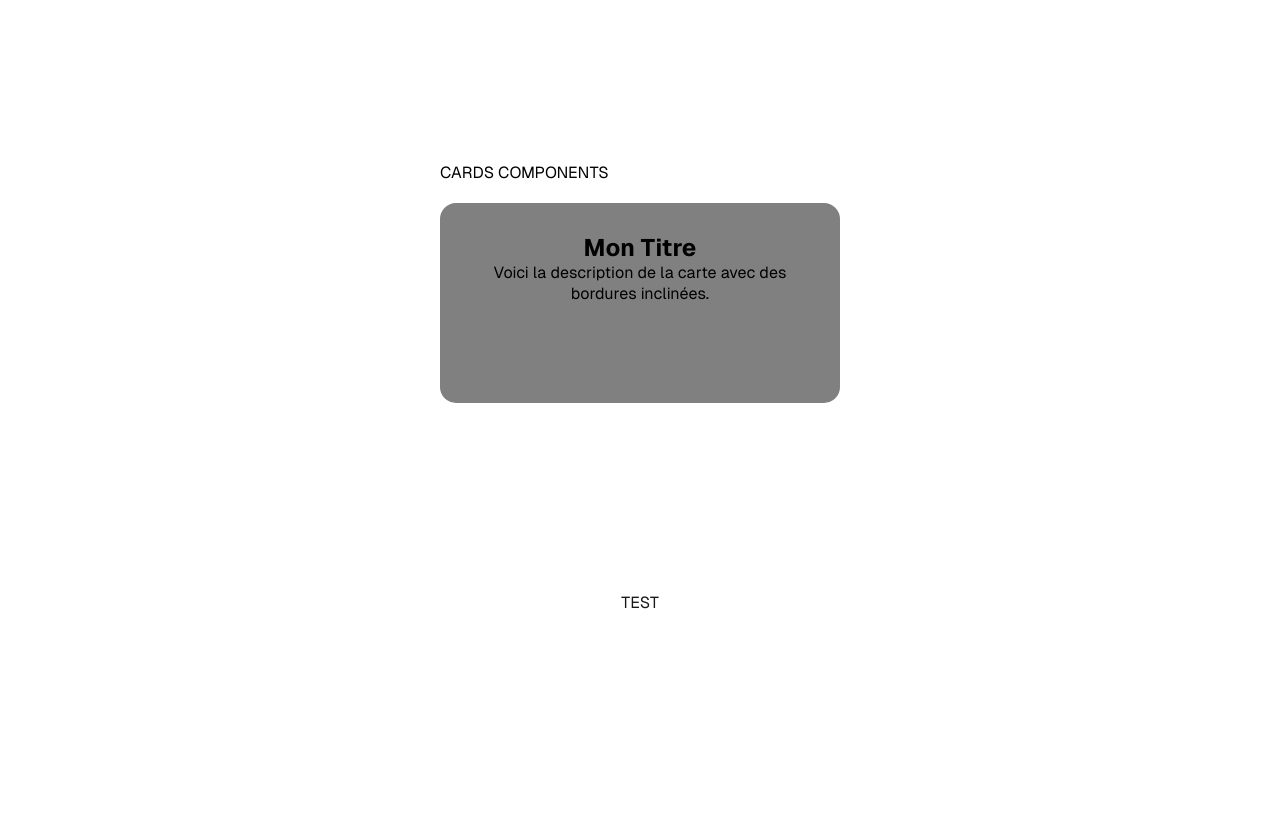
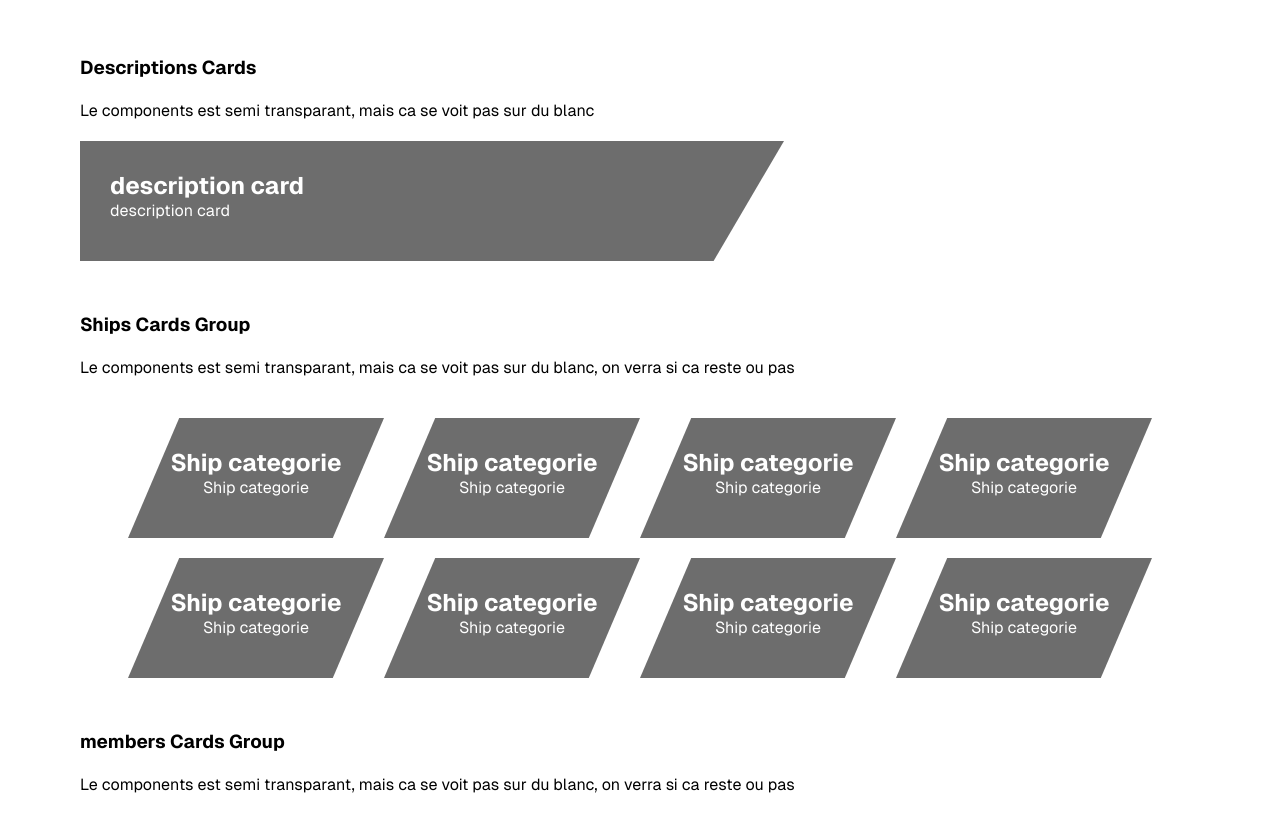
Before and after one commit to caillau-thomas/the-argonauts, a Next.js app: page /pages/componentsOverview in a window 1280 px wide. Shown: the part 108-941 px from the top of the page. Before the commit the page ends 800 px from the top, so only its background shows below. Built offline with nearby package versions, Linux system fonts and the light colour scheme.

Commit message:
feat: Ajout des shortCards pour la flotte et les membres

```diff
--- a/src/app/components/cards/descriptionsCards/descriptionsCards.js
+++ b/src/app/components/cards/descriptionsCards/descriptionsCards.js
@@ -2,7 +2,7 @@
 import React from 'react';
 import styles from './descriptionsCards.module.css';
 
-const DescriptionsCards = ({ title, description, style }) => {
+const LongCards = ({ title, description, style }) => {
   return (
     <div className={styles.card} style={style}>
       <h2>{title}</h2>
@@ -11,4 +11,4 @@ const DescriptionsCards = ({ title, description, style }) => {
   );
 };
 
-export default DescriptionsCards;
+export default LongCards;
--- a/src/app/components/cards/descriptionsCards/descriptionsCards.module.css
+++ b/src/app/components/cards/descriptionsCards/descriptionsCards.module.css
@@ -1,7 +1,11 @@
 .card {
     position: relative;
     padding: 20px;
+    margin-left: -20;
     overflow: hidden;
-    text-align: center;
-    border-radius: 16px;
+    text-align: left;
+    clip-Path: polygon(0 0, 100% 0, 100% 100%, 0% 100%);
+    -webkit-clip-path: polygon(0 0, 100% 0, 90% 100%, 0% 100%);
+    background: rgba(0, 0, 0, 0.571);
+    color: white;
   }
--- /dev/null
+++ b/src/app/components/cards/shortCards/shortCards.js
@@ -0,0 +1,13 @@
+import React from 'react';
+import styles from './shortCards.module.css';
+
+const ShortCards = ({ title, description, style }) => {
+  return (
+    <div className={styles.card} style={style}>
+      <h2>{title}</h2>
+      <p>{description}</p>
+    </div>
+  );
+};
+
+export default ShortCards;
--- /dev/null
+++ b/src/app/components/cards/shortCards/shortCards.module.css
@@ -0,0 +1,24 @@
+.card {
+  position: relative;
+  margin-top: 20px;
+  text-align: center;
+  clip-path: polygon(10% 0, 100% 0, 100% 100%, 0 100%);
+  -webkit-clip-path: polygon(20% 0, 100% 0, 80% 100%, 0 100%);
+  background: rgba(0, 0, 0, 0.571);
+  color: white;
+  transition: transform 0.3s ease, box-shadow 0.3s ease;
+}
+
+.card:hover {
+  transform: translateY(-10px);
+  box-shadow: 0 10px 30px rgba(0, 0, 0, 0.3);
+}
+
+.cardsGroup {
+  display: flex;
+  flex-wrap: wrap;
+  flex-direction: row;
+  justify-content: center;
+  align-items: center;
+
+}
--- /dev/null
+++ b/src/app/components/cards/shortCards/shortCardsGroup.js
@@ -0,0 +1,20 @@
+import React from 'react';
+import ShortCards from "@/app/components/cards/shortCards/shortCards";
+import styles from './shortCards.module.css';
+
+const ShortCardsGroup = ({ title, description, numCards = 0, cardStyle = {} }) => {
+  return (
+    <div className={styles.cardsGroup}>
+      {Array.from({ length: numCards }).map((_, index) => (
+        <ShortCards
+          key={index}
+          title={title}
+          description={description}
+          style={cardStyle}
+        />
+      ))}
+    </div>
+  );
+};
+
+export default ShortCardsGroup;
--- a/src/app/pages/componentsOverview/page.js
+++ b/src/app/pages/componentsOverview/page.js
@@ -1,6 +1,6 @@
-import Image from "next/image";
 import styles from "./page.module.css";
-import DescriptionsCards from "@/app/components/cards/descriptionsCards/descriptionsCards";
+import LongCards from "@/app/components/cards/descriptionsCards/descriptionsCards";
+import ShortCardsGroup from "@/app/components/cards/shortCards/shortCardsGroup";
 
 export default function ComponenstOverview() {
   return (
@@ -8,18 +8,54 @@ export default function ComponenstOverview() {
       <main className={styles.main}>
         <div className={styles.pannels}>
           <div className={styles.heading}>
-            CARDS COMPONENTS
+            <h3>Descriptions Cards</h3><br />
+            Le components est semi transparant, mais ca se voit pas sur du blanc
           </div>
           <div className={styles.example}>
-            <DescriptionsCards
-              title="Mon Titre"
-              description="Voici la description de la carte avec des bordures inclinées."
+            <LongCards
+              title="description card"
+              description="description card"
               style={{
-                width: '400px',
-                height: '200px',
+                width: '55vw',
+                height: '15vh',
                 padding: '30px',
-                backgroundColor: 'grey',
               }} />
+          </div>
+        </div>
+        <div className={styles.pannels}>
+          <div className={styles.heading}>
+            <h3>Ships Cards Group</h3><br />
+            Le components est semi transparant, mais ca se voit pas sur du blanc, on verra si ca reste ou pas
+          </div>
+          <div className={styles.example}>
+            <ShortCardsGroup
+              title="Ship categorie"
+              description="Ship categorie"
+              numCards={8}
+              cardStyle={{
+                width: '20vw',
+                height: '15vh',
+                padding: '30px',
+              }}
+            />
+          </div>
+        </div>
+        <div className={styles.pannels}>
+          <div className={styles.heading}>
+            <h3>members Cards Group</h3><br />
+            Le components est semi transparant, mais ca se voit pas sur du blanc, on verra si ca reste ou pas
+          </div>
+          <div className={styles.example}>
+            <ShortCardsGroup
+              title="Members"
+              description="Members"
+              numCards={9}
+              cardStyle={{
+                width: '12vw',
+                height: '12vh',
+                padding: '30px',
+              }}
+            />
           </div>
         </div>
       </main>
--- a/src/app/pages/componentsOverview/page.module.css
+++ b/src/app/pages/componentsOverview/page.module.css
@@ -27,7 +27,6 @@
 .pannels {
   background-color: #fff;
   color: black;
-  padding: 5px;
   margin-bottom: 20px;
   display: grid;
   gap: 20px;
```
